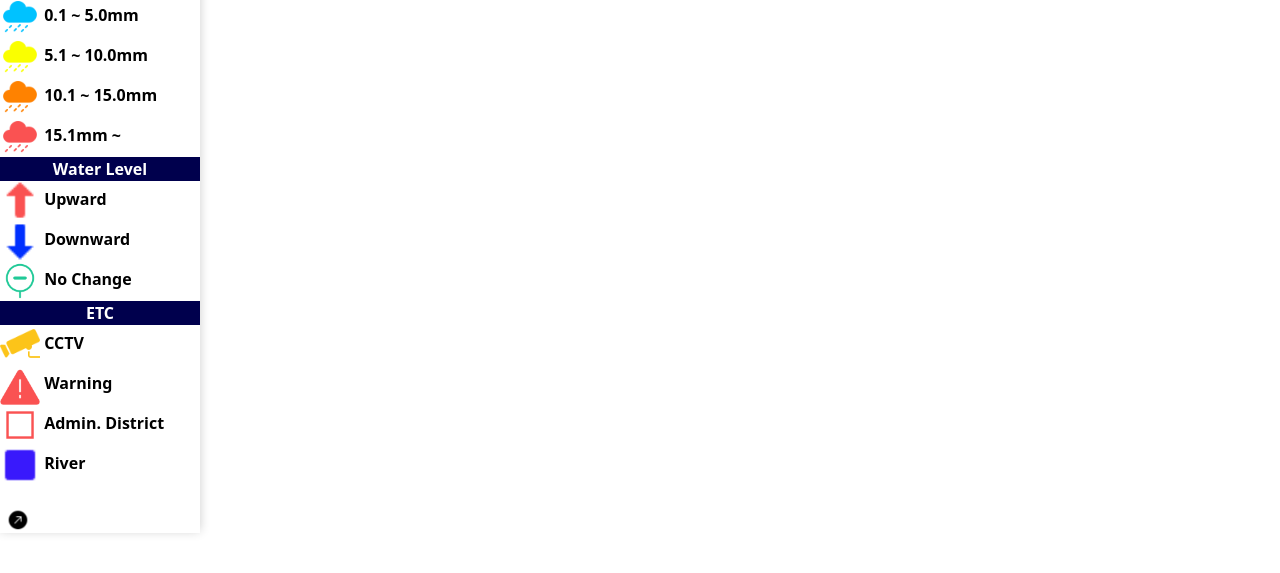
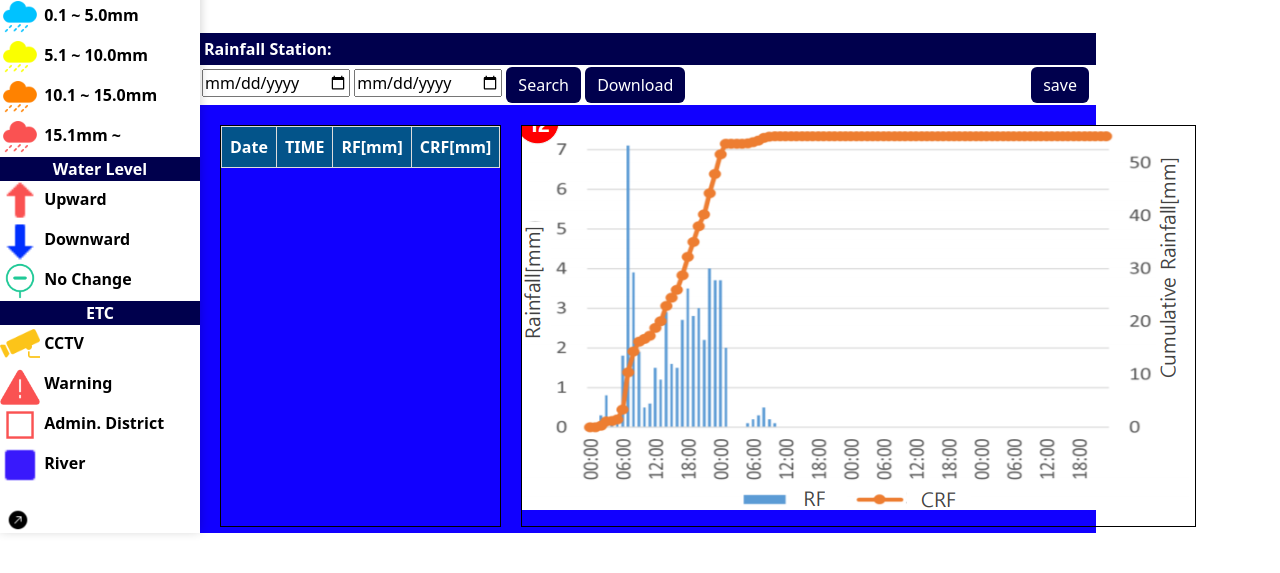
Before and after one commit to cheone0/Real-time-HIMS, a plain HTML site: page testVSC/index.html in a window 1280 px wide. Shown: the part 267-840 px from the top of the page. Drawn offline with nearby package versions, Linux system fonts and the light colour scheme; some packages are replaced by stand-ins of ours.

Commit message:
240521 퇴근

```diff
--- a/testVSC/index.css
+++ b/testVSC/index.css
@@ -166,7 +166,80 @@
     height: 40px;
 }
 
+
+/* 가운데 배너 */
+.middleMenu {
+    position: fixed;
+    left: 200px;
+    bottom: 0;
+    width: 70%;
+    height: 500px;
+    background-color: #1100ff;
+    color: white;
+}
+.middleMenuTop {
+    /* 예시로 높이를 100px로 설정 */
+    width: 100%;
+    /* 부모 요소의 패딩이나 여백을 고려하여 조정 */
+    font-weight: bold;
+    color: white;
+}
+.middleMenuTopBanner{
+    color: white;
+    padding: 4px;
+    background-color: rgb(0, 0, 77);
+}
+
+.middleMenu-body1{
+    background-color: rgb(255, 255, 255);
+    width: 100%;
+    height: 100%;
+    padding: 2px;
+    align-items: center;
+}
+.middleMenu-body2 {
+    display: flex;
+    justify-content: space-between; /* 옵션: 두 개의 요소 사이에 공간을 균등하게 배치 */
+    padding: 10px;
+
+}
+.innerBody1, .innerBody2 {
+    flex: 1; /* 옵션: 두 요소가 동일한 너비를 차지하도록 설정 */
+    margin: 10px;
+
+    border: 1px solid black; /* 옵션: 시각적으로 구분하기 위해 테두리 추가 */
+}
+.btn-primary{
+    background-color: rgb(0, 0, 77);;
+    border: none;
+}
+
+
+
+
+
+
+
+
+
+
+
+
 /* 아코디언메뉴 */
+.rightDropDown{
+    display: flex;
+    height: 50px;
+    align-items: center;
+}
+
+.rightDropDown button{
+    width: 100px;
+    margin-left: 10px;
+}
+
+.donshow{
+    display: none;
+}
 .accordion {
     width: 20%;
     /* 조정 가능한 영역 */
--- a/testVSC/index.html
+++ b/testVSC/index.html
@@ -151,6 +151,22 @@
             <div class="accordionn">
 
                 <div id="baseTable">
+                    <div class="dropdown rightDropDown donshow" id="donshow">
+                        <span>Operation Agency:</span>
+                        <button
+                            class="btn btn-secondary dropdown-toggle"
+                            type="button"
+                            data-bs-toggle="dropdown"
+                            aria-expanded="false">
+                            Total
+                        </button>
+                        <ul class="dropdown-menu">
+                            <li>
+                                <a class="dropdown-item" href="#">Total</a>
+                            </li>
+                        </ul>
+                    </div>
+
                     <div class="firstTable">
                         <!-- Rainfall Station 테이블생성 -->
                         <div class="accordion-header">
@@ -225,9 +241,7 @@
         <!-- 오른쪽 아코디언 메뉴 끝-->
     </div>
 
-
-
-
+    <!-- 왼쪽 하단 토글 -->
     <div class="bottom-banner">
         <div class="cardd">
             <div class="card-headerr">Rainfall</div>
@@ -290,6 +304,57 @@
 
     </div>
     <!-- 왼쪽 하단 토글 끝-->
+    <div class="middleMenu">
+        <div class="middleMenuTop">
+            <div class="middleMenuTopBanner">Rainfall Station:</div>
+
+            <div class="middleMenu-body1">
+                <input type="date" id="start" name="trip-start">
+                <input type="date" id="end" name="trip-end">
+                <button type="button" class="btn btn-primary" onclick="makeGraph()">Search</button>
+                <button type="button" class="btn btn-primary">Download</button>
+                <button type="button" class="btn btn-primary" style="float: right; margin-right: 5px;">save</button>
+            </div>
+
+            <div class="middleMenu-body2">
+                <!-- 왼쪽표 -->
+                <div class="innerBody1">
+                    <!-- 표 삽입 -->
+                    <div class="table-container" style="height: 400px;">
+                        <table id="dynamic-table55">
+                            <thead>
+                                <tr>
+                                    <th>Date</th>
+                                    <th>TIME</th>
+                                    <th>RF[mm]</th>
+                                    <th>CRF[mm]</th>
+                                </tr>
+                            </thead>
+                            <tbody>
+                                <!-- JavaScript가 이곳에 행을 추가합니다. -->
+                            </tbody>
+                        </table>
+                    </div>
+
+                </div>
+                <!-- 오른쪽그래프 -->
+                <div class="innerBody2">
+                    <img src="/graph.PNG">
+                </div>
+            </div>
+        </div>
+    </div>
+
+
+
+
+
+
+
+
+
+
+
 </div>
 
 <script
--- a/testVSC/index.js
+++ b/testVSC/index.js
@@ -188,7 +188,12 @@ function showRainfallTables() {
     // table-container의 높이를 100으로 변경합니다.
     const tableContainer = firstTable.querySelector('.table-container');
     tableContainer.style.height = '100%';
+    //Operation Agency 생기게 하는거
+    const element = document.getElementById('donshow');
+    element.classList.remove('donshow');
 }
+
+
 //select-waterLevel 선택하면 테이블 보이고 사라지게 하기
 function showWaterLevellTables() {
   // Rainfall 테이블들을 감싸고 있는 부모 요소를 선택합니다.
@@ -209,7 +214,11 @@ function showWaterLevellTables() {
   // table-container의 높이를 100으로 변경합니다.
   const tableContainer = firstTable.querySelector('.table-container');
   tableContainer.style.height = '100%';
+  //Operation Agency 생기게 하는거
+  const element = document.getElementById('donshow');
+  element.classList.remove('donshow');
 }
+
 //select all 선택
 function showAllTables() {
   // 모든 테이블을 보이도록 설정합니다.
@@ -224,6 +233,14 @@ function showAllTables() {
   tableContainers.forEach(container => {
       container.style.height = '400px';
   });
+  const element = document.getElementById('donshow');
+    element.classList.add('donshow');
+}
+
+
+//중간 배너 표 생성
+function makeGraph() {
+    console.log('하이');
 }
 
 //지도함수
```
Also changed, not shown: graph.PNG (added). Lines whose indentation alone changed are shown as unchanged.
